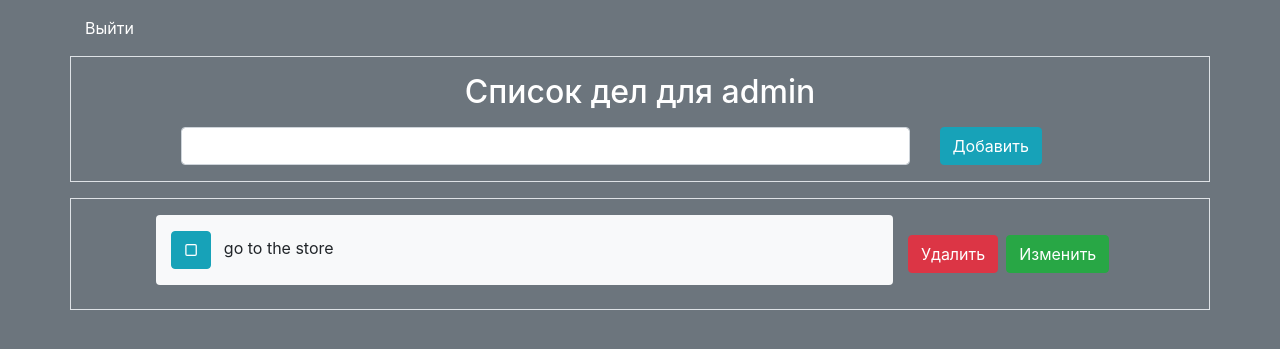
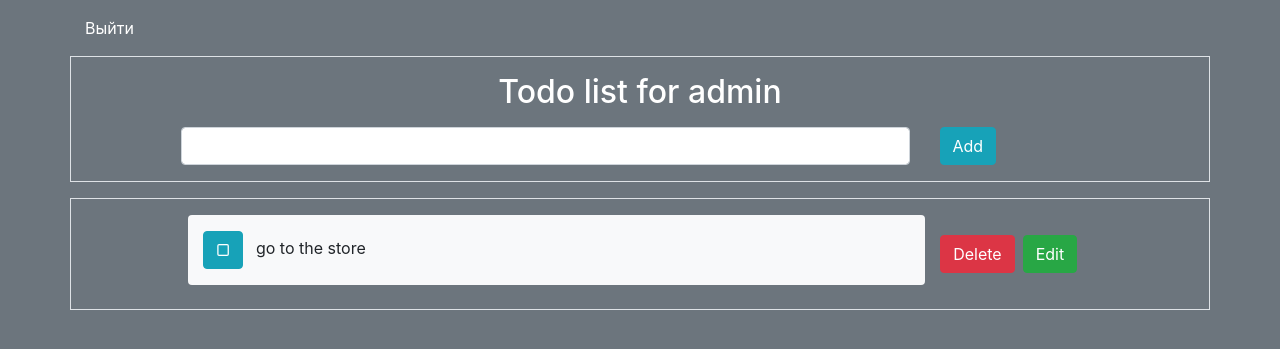
Before and after one commit to annaKurmanova/php_todo, a PHP site: page /todos.php in a window 1280 px wide. Shown: the top 349 px of the page. Run offline with PHP 8.4, Linux system fonts and the light colour scheme; a user stored in the database is signed in; data comes from the database, SQL or seed files in the repository.

Commit message:
Update todos.php

```diff
--- a/todos.php
+++ b/todos.php
@@ -34,13 +34,13 @@ $dataList = mysqli_query($conn, 'select * from todos');
   <div class="container">
     <div class="row justify-content-center border my-3 py-3">
       <div class="col-12 pb-2">
-      <h2 class="text-center text-white">Список дел для <?php echo $_SESSION['username']?></h2>
+      <h2 class="text-center text-white">Todo list for  <?php echo $_SESSION['username']?></h2>
       </div>
       <div class="col-8">
       <input type="text" name="list" class="form-control">
       </div>
       <div class="col-2">
-      <button class="btn btn-info">Добавить</button>
+      <button class="btn btn-info">Add</button>
       </div>
     </div>
   </div>
@@ -55,7 +55,7 @@ $dataList = mysqli_query($conn, 'select * from todos');
     <?php
     if (mysqli_num_rows($dataList) <= 0){
     ?>
-    <h4 class="text-white">Здесь еще пусто...</h4>
+    <h4 class="text-white">Nothing here yet...</h4>
     <?php }?>
   <!-- display todos -->
     <?php
@@ -70,8 +70,8 @@ $dataList = mysqli_query($conn, 'select * from todos');
         ?>
         </div>
         <div class="col-auto d-flex justify-content-end">
-          <a href ="delete.php? ID=<?php echo ($row['id']) ?>" class="btn btn-danger mr-2">Удалить</a>
-          <a href="update.php? ID=<?php echo ($row['id']) ?>" class="btn btn-success">Изменить</a>
+          <a href ="delete.php? ID=<?php echo ($row['id']) ?>" class="btn btn-danger mr-2">Delete</a>
+          <a href="update.php? ID=<?php echo ($row['id']) ?>" class="btn btn-success">Edit</a>
         </div>
         <?php
       } else{?>
@@ -82,8 +82,8 @@ $dataList = mysqli_query($conn, 'select * from todos');
         ?>
         </div>
         <div class="col-auto d-flex justify-content-end">
-          <a href ="delete.php? ID=<?php echo ($row['id']) ?>" class="btn btn-danger mr-2">Удалить</a>
-          <a href="update.php? ID=<?php echo ($row['id']) ?>" class="btn btn-success">Изменить</a>
+          <a href ="delete.php? ID=<?php echo ($row['id']) ?>" class="btn btn-danger mr-2">Delete</a>
+          <a href="update.php? ID=<?php echo ($row['id']) ?>" class="btn btn-success">Edit</a>
         </div>
 <?php
       }
```
